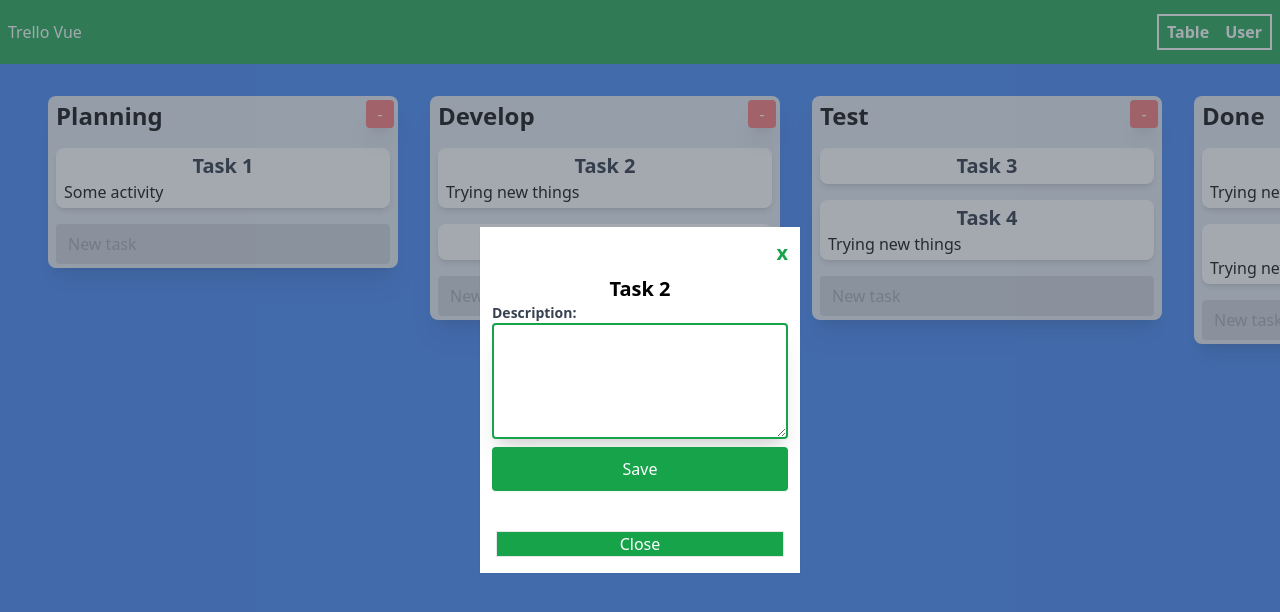
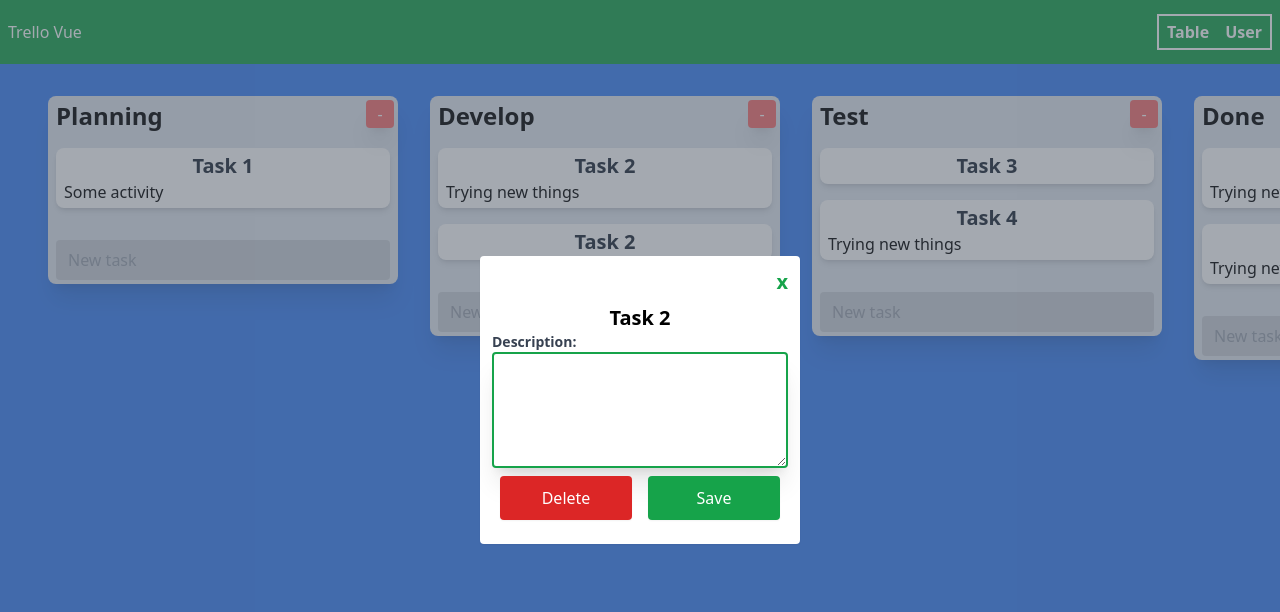
Before and after one commit to AlvaroDDG86/trello-vue, a Vue app: page /#/ in a window 1280 px wide. Both pictures are taken after a click on the element "Task 2". Shown: the top 612 px of the page. Built offline with nearby package versions, Linux system fonts and the light colour scheme.

Commit message:
remove column and task

```diff
--- a/src/components/Column.vue
+++ b/src/components/Column.vue
@@ -15,6 +15,7 @@ export default {
     setup(props, { emit }) {
         const taskName = ref('')
         function enterHandler() {
+            if (taskName.value === '') return
             emit('create-task', {
                 title: taskName.value,
                 column: props.column.title
@@ -22,8 +23,8 @@ export default {
             taskName.value = ''
         }
         function removeHandler() {
-            emit('remove', props.column.title)
-            taskName.value = ''
+            const res = window.confirm("Are you sure to delete this column?");
+            if (res) emit('remove', props.column.title)
         }
         return {
             taskName,
@@ -38,7 +39,7 @@ export default {
     <h3 class="column__title">{{ column.title }}</h3>
     <button class="column__remove" @click="removeHandler">-</button>
     <Task v-for="(task, idx) in column.tasks" :key="idx" :task="task" @select="$emit('select-task', $event)" />
-    <input class="column__input" @keyup.enter="enterHandler" v-model="taskName" type="text" placeholder="New task">
+    <input class="column__input" @keyup.enter="enterHandler" v-model="taskName" type="text" placeholder="New task" required>
 </section>
 </template>
 <style lang="postcss" scoped>
@@ -53,6 +54,6 @@ export default {
     @apply absolute top-1 right-1 text-white bg-red-400 rounded w-7 h-7 shadow-xl
 }
 .column__input {
-    @apply px-3 py-2 rounded bg-black bg-opacity-10 w-full outline outline-offset-0 outline-0;
+    @apply px-3 py-2 rounded bg-black bg-opacity-10 w-full outline outline-offset-0 outline-0 mt-4;
 }
 </style>
--- a/src/components/ColumnNew.vue
+++ b/src/components/ColumnNew.vue
@@ -6,6 +6,7 @@ export default {
     setup(_, { emit }) {
         const columnName = ref('')
         function enterHandler() {
+            if (columnName.value === '') return
             emit('create', columnName.value)
             columnName.value = ''
         }
@@ -18,7 +19,7 @@ export default {
 </script>
 <template>
 <section class="column-new">
-    <h3 class="column-new__title">Add new column</h3>
+    <h3 class="column-new__title">New column</h3>
     <input class="column-new__input" @keyup.enter="enterHandler" v-model="columnName" type="text" placeholder="New column name...">
 </section>
 </template>
--- a/src/components/Modal.vue
+++ b/src/components/Modal.vue
@@ -29,16 +29,6 @@ export default {
                 <slot>
                 </slot>
             </section>
-
-            <footer class="modal__footer">
-                <button
-                type="button"
-                class="btn-green"
-                @click="close"
-                >
-                Close
-                </button>
-            </footer>
             </div>
         </div>
     </transition>
@@ -58,20 +48,15 @@ export default {
 }
 
 .modal {
-  @apply bg-white shadow-sm overflow-x-auto flex flex-col z-20 w-80;
+  @apply bg-white shadow-sm overflow-x-auto flex flex-col z-20 w-80 rounded;
 }
 
-.modal__header,
-.modal__footer {
+.modal__header{
   @apply p-4 flex;
 }
 
 .modal__header {
   @apply justify-between relative;
-}
-
-.modal__footer {
-  @apply flex-col justify-end;
 }
 
 .modal__body {
--- a/src/components/TaskEdit.vue
+++ b/src/components/TaskEdit.vue
@@ -1,5 +1,5 @@
 <script>
-import { ref, watch, watchEffect } from "vue"
+import { ref, watch } from "vue"
 
 export default {
     name: 'TaskEdit',
@@ -22,10 +22,15 @@ export default {
                 desc: descriptionRef.value
             })
         }
+        function deleteHandler() {
+            const res = window.confirm("Are you sure to delete this task?");
+            if (res) emit('delete', props.task.id)
+        }
 
         return {
             descriptionRef,
-            submitHandler
+            submitHandler,
+            deleteHandler
         }
     }
 }
@@ -37,9 +42,14 @@ export default {
             <label for="desc">Description:</label>
             <textarea id="desc" rows="4" v-model="descriptionRef" />
         </div>
-        <button class="button" type="submit">
-            Save
-        </button>
+        <div class="task__actions">
+            <button class="button button--delete" type="button" @click="deleteHandler">
+                Delete
+            </button>
+            <button class="button" type="submit">
+                Save
+            </button>
+        </div>
     </form>
 </template>
 
@@ -58,8 +68,16 @@ textarea {
     @apply p-2 border-2 border-green-600 shadow-xl rounded w-full;
     @apply focus:border-green-500
 }
+
+.task__actions {
+    @apply flex justify-between items-center
+}
 .button {
-    @apply px-4 py-2 text-white bg-green-600 rounded shadow-sm border-2 border-transparent w-full my-2;
+    @apply px-4 py-2 text-white bg-green-600 rounded shadow-sm border-2 border-transparent w-full m-2;
     @apply hover:text-green-600 hover:bg-white hover:border-green-600;
 }
+.button--delete {
+    @apply px-4 py-2 text-white bg-red-600 rounded shadow-sm border-2 border-transparent w-full my-2;
+    @apply hover:text-red-600 hover:bg-white hover:border-red-600;
+}
 </style>
--- a/src/stores/main.js
+++ b/src/stores/main.js
@@ -34,6 +34,11 @@ export const mainStore = defineStore("main", {
           }
         })
       });
+    },
+    removeTask(id) {
+      this.data.forEach(element => {
+        element.tasks = element.tasks.filter(task => task.id !== id)
+      });
     }
   }
 })
--- a/src/views/Board.vue
+++ b/src/views/Board.vue
@@ -42,6 +42,10 @@ export default {
             showModal.value = false
             store.editTask(payload)
         }
+        function removeTaskhandler(id) {
+            showModal.value = false
+            store.removeTask(id)
+        }
         return {
             columns,
             showModal,
@@ -51,7 +55,8 @@ export default {
             createHandler,
             removeHandler,
             saveHandler,
-            createTaskHandler
+            createTaskHandler,
+            removeTaskhandler
         }
     }
 }
@@ -71,7 +76,11 @@ export default {
         </div>
     </div>
     <Modal v-if="showModal" @close="toggleModal">
-        <TaskEdit :task="taskEdit" @save="saveHandler" />
+        <TaskEdit
+            :task="taskEdit"
+            @save="saveHandler"
+            @delete="removeTaskhandler"
+        />
     </Modal>
 </template>
 <style lang="postcss" scoped>
```
